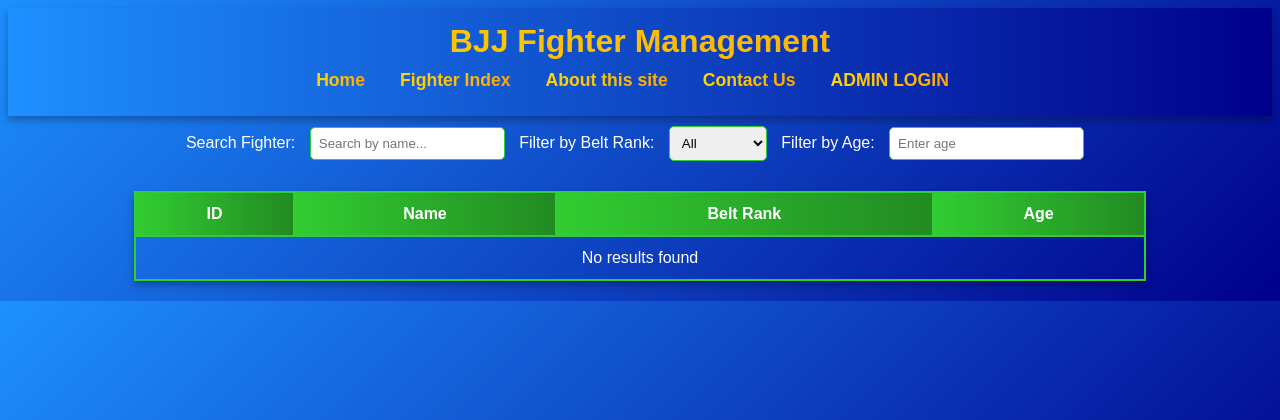
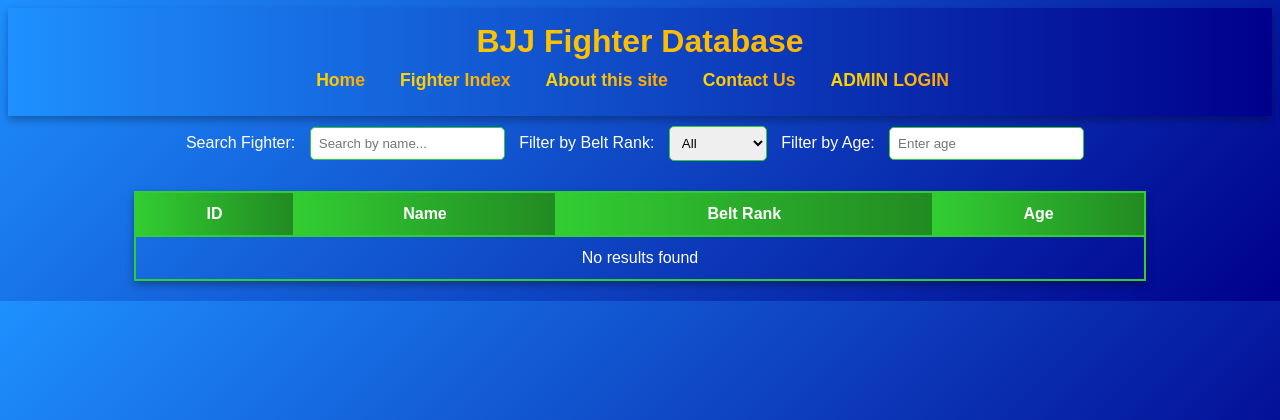
Before and after one commit to blouderbback8/Initial-PHP-Website, a PHP site: page / in a window 1280 px wide. Shown: the top 420 px of the page. Run offline with PHP 8.4, Linux system fonts and the light colour scheme; data that the repository does not hold is empty.

Commit message:
More title fixes

```diff
--- a/home.php
+++ b/home.php
@@ -9,7 +9,7 @@
 <body>
     <!-- Header Section -->
     <header class="header">
-        <h1 class="site-title">BJJ Fighter Management</h1>
+        <h1 class="site-title">BJJ Fighter Database</h1>
         <nav class="navbar">
             <ul class="nav-links">
                 <li><a href="home.php">Home</a></li>
--- a/index.php
+++ b/index.php
@@ -10,7 +10,7 @@
 <body>
     <!-- Header Section -->
     <header class="header">
-        <h1 class="site-title">BJJ Fighter Management</h1>
+        <h1 class="site-title">BJJ Fighter Database</h1>
         <nav class="navbar">
             <ul class="nav-links">
                 <li><a href="home.php">Home</a></li>
```
